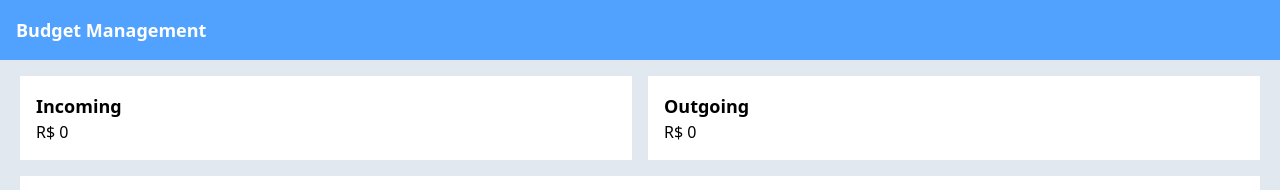
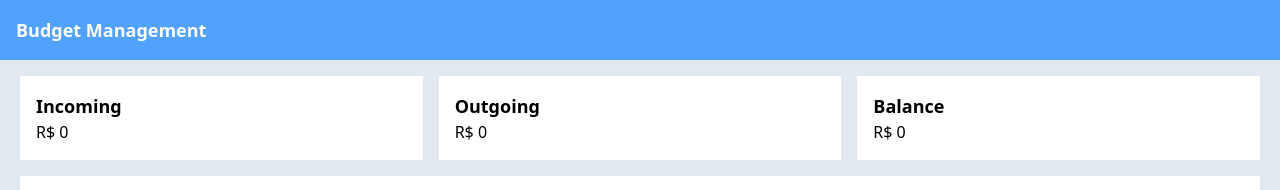
Before and after one commit to AlissonFredo/budget-management, a React (Vite) app: page / in a window 1280 px wide. Shown: the top 190 px of the page. Built offline with nearby package versions, Linux system fonts and the light colour scheme; no server answers.

Commit message:
feat: adds balance calculation
- Implements balance calculation (inputs - outputs)

```diff
--- a/package.json
+++ b/package.json
@@ -1,7 +1,7 @@
 {
   "name": "budget-management",
   "private": true,
-  "version": "1.15.0",
+  "version": "1.16.0",
   "type": "module",
   "scripts": {
     "dev": "vite",
--- a/src/pages/Home/index.jsx
+++ b/src/pages/Home/index.jsx
@@ -65,6 +65,13 @@ function Home() {
     return total;
   };
 
+  const calculeBalance = () => {
+    const incoming = calculateIncoming();
+    const outgoing = calculateOutgoing();
+
+    return incoming - outgoing;
+  };
+
   return (
     <>
       <header className="text-start p-4 bg-blue-400">
@@ -72,7 +79,7 @@ function Home() {
       </header>
 
       <section className="px-5">
-        <section className="grid grid-cols-2 gap-4 mt-4">
+        <section className="grid grid-cols-3 gap-4 mt-4">
           <div className="p-4 bg-white">
             <h3 className="text-lg font-semibold">Incoming</h3>
             <p>R$ {calculateIncoming()}</p>
@@ -80,6 +87,10 @@ function Home() {
           <div className="p-4 bg-white">
             <h3 className="text-lg font-semibold">Outgoing</h3>
             <p>R$ {calculateOutgoing()}</p>
+          </div>
+          <div className="p-4 bg-white">
+            <h3 className="text-lg font-semibold">Balance</h3>
+            <p>R$ {calculeBalance()}</p>
           </div>
         </section>
 
```
Also changed, not shown: 1 other file (tests, documents, lock files or other folders).
